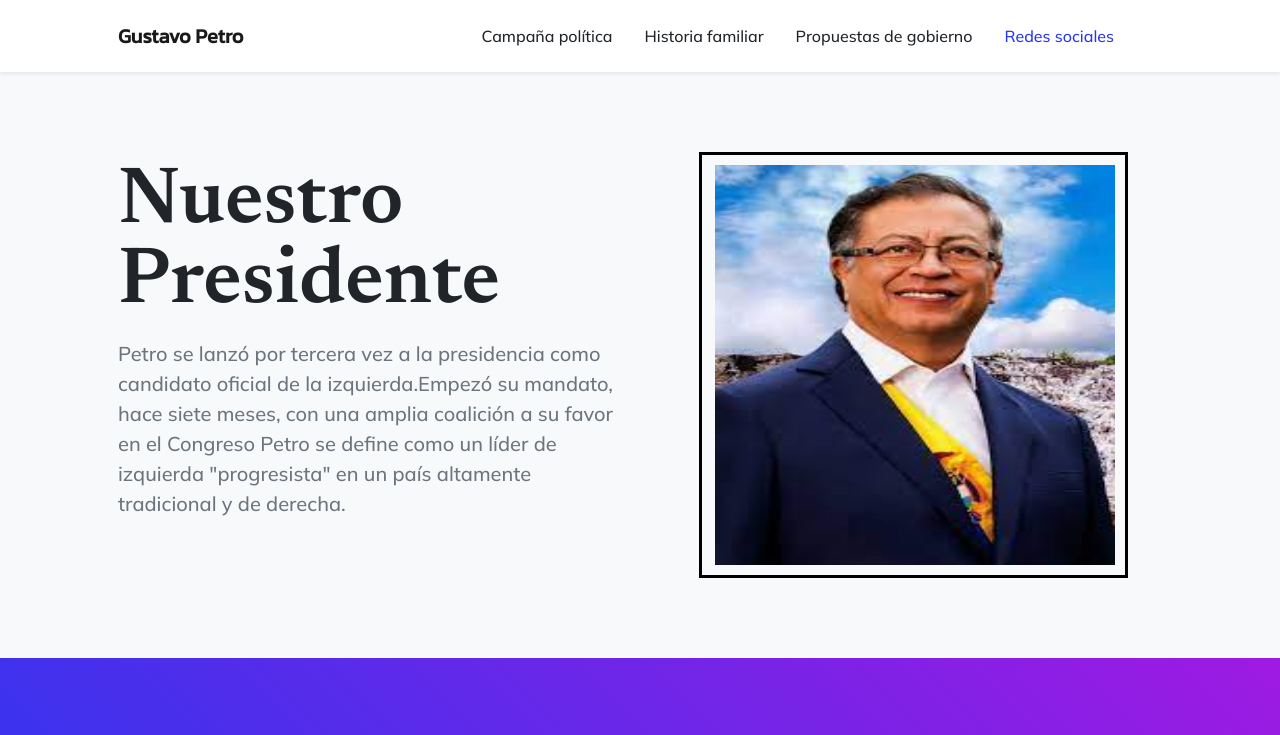
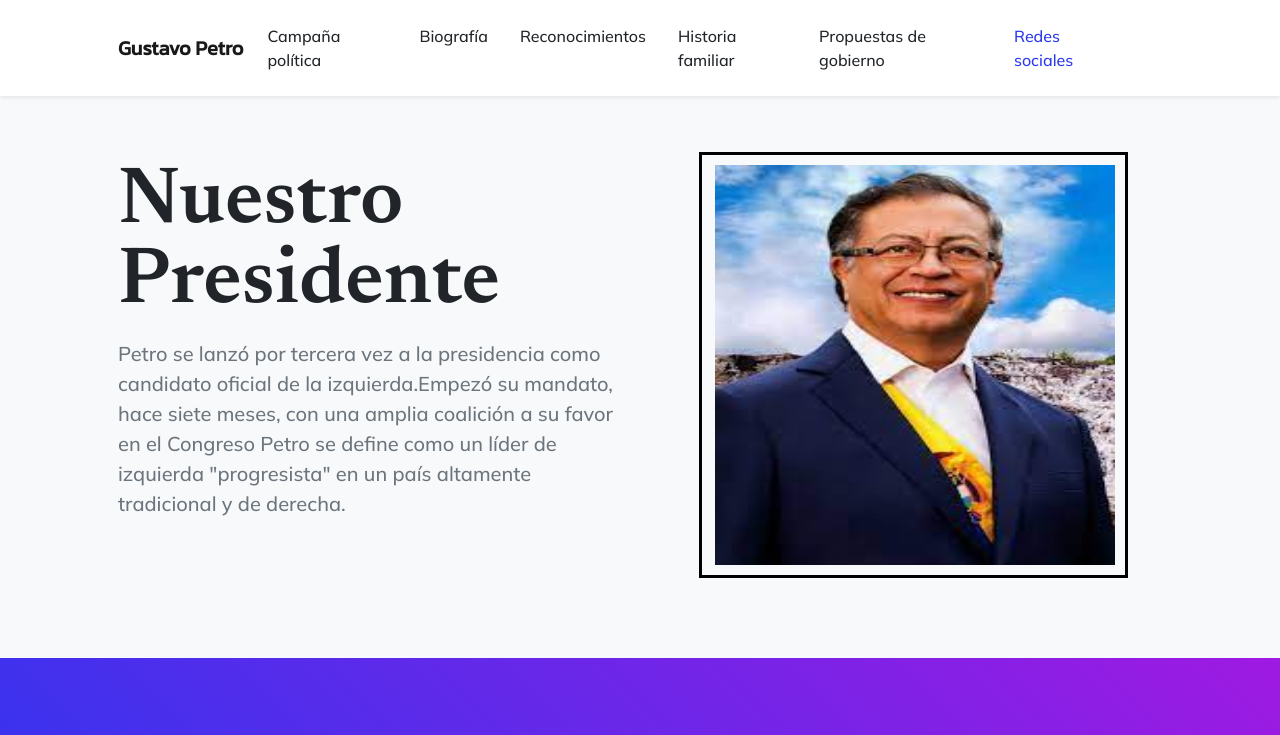
Before and after one commit to AlejaHB13/Taller2, a plain HTML site: page index.html in a window 1280 px wide. Shown: the top 735 px of the page. Drawn offline with nearby package versions, Linux system fonts and the light colour scheme.

Commit message:
Se agrego botón biografía y reconocimientos
Se edito el index para agregar los botones que redirigen a los aparatados de biografía y reconocimientos.

```diff
--- a/index.html
+++ b/index.html
@@ -36,9 +36,12 @@
             <div class="collapse navbar-collapse" id="navbarResponsive">
                 <ul class="navbar-nav ms-auto me-4 my-3 my-lg-0">
                     <li class="nav-item"><a class="nav-link me-lg-3" href="#campaña">Campaña política</a></li>
+                    <li class="nav-item"><a class="nav-link me-lg-3" href="#biografia">Biografía</a></li>
+                    <li class="nav-item"><a class="nav-link me-lg-3" href="#reconocimientos">Reconocimientos</a></li>
                     <li class="nav-item"><a class="nav-link me-lg-3" href="#familia">Historia familiar</a></li>
                     <li class="nav-item"><a class="nav-link me-lg-3" href="#estadisticas">Propuestas de gobierno</a></li>
                     <li class="nav-item"><a class="nav-link me-lg-3" href="#download">Redes sociales</a></li>
+
 
                 </ul>
 
@@ -174,7 +177,7 @@
             </div>
     </section>
     <!-- Basic features section-->
-    <section class="bg-light">
+    <section class="bg-light" id="biografia">
         <div class="container px-5">
             <div class="row gx-5 align-items-center justify-content-center justify-content-lg-between">
                 <div class="col-12 col-lg-5">
@@ -198,6 +201,7 @@
         </div>
     </section>
     <!--Carrera Politica-->
+    <section id="reconocimientos">
     <aside class="text-center bg-gradient-primary-to-secondary">
 
                     <div class="container px-5">
@@ -233,6 +237,7 @@
             </div>
         </div>
     </aside>
+</section>
     <!-- Call to action section-->
     <section id="familia">
     <section class="cta">
```
